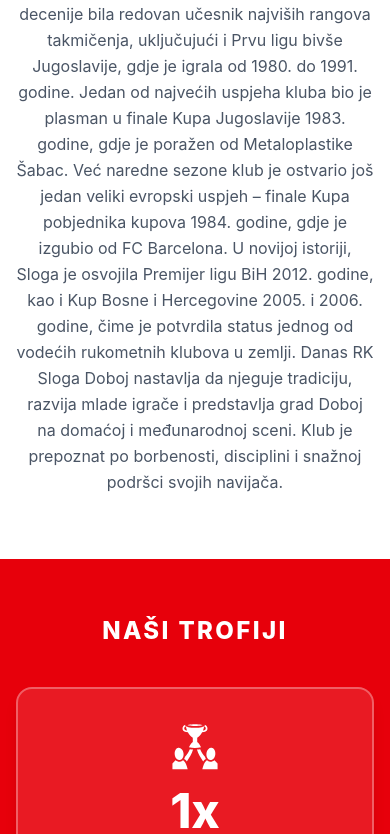
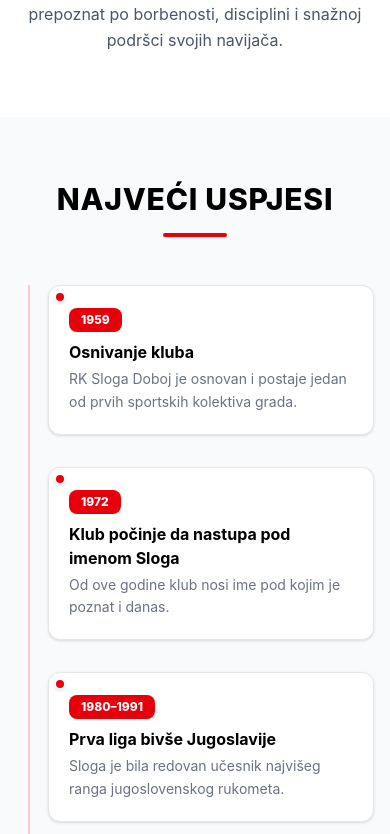
Before and after one commit to Bozidar99/MRKSlogaDoboj, a React (Vite) app: page /about in a window 390 px wide. Shown: the part 1210-2044 px from the top of the page. Built offline with nearby package versions, Linux system fonts and the light colour scheme; no server answers; the database is empty.

Commit message:
Update AboutComponent

```diff
--- a/src/components/MatchComponent.jsx
+++ b/src/components/MatchComponent.jsx
@@ -1,6 +1,7 @@
 import React, { useEffect, useState } from 'react'
 import { useSelector, useDispatch } from 'react-redux'
 import { fetchMatchData } from '../store/matchSlice'
+import { fetchIgraci } from '../store/playersSlice'
 import duca from "../assets/duca.jpg"
 
 function parseDatumVrijeme(datum, vrijeme) {
@@ -11,13 +12,24 @@
   return new Date(Number(y), Number(m) - 1, Number(d), Number(h), Number(min))
 }
 
+// Bira jednog igrača automatski, mijenja se svakih 7 dana bez ičije akcije
+function getWeeklyPlayerImage(players) {
+  const sviIgraci = players.filter(p => p.slika)
+  if (sviIgraci.length === 0) return null
+  const brojNedjelje = Math.floor(Date.now() / (7 * 24 * 60 * 60 * 1000))
+  const index = brojNedjelje % sviIgraci.length
+  return sviIgraci[index]
+}
+
 function MatchComponent() {
   const dispatch = useDispatch()
   const { sljedeca, prethodna, tabela, loading } = useSelector((state) => state.match)
+  const { golmani, krila, bekovi, pivoti } = useSelector((state) => state.players)
   const [timeLeft, setTimeLeft] = useState(null)
 
   useEffect(() => {
     dispatch(fetchMatchData())
+    dispatch(fetchIgraci())
   }, [dispatch])
 
   useEffect(() => {
@@ -51,15 +63,19 @@
     )
   }
 
+  const sviIgraci = [...golmani, ...krila, ...bekovi, ...pivoti]
+  const nedjeljniIgrac = getWeeklyPlayerImage(sviIgraci)
+  const prikazSlika = nedjeljniIgrac ? nedjeljniIgrac.slika : duca
+
   return (
     <div className="w-full bg-white text-black py-10 md:py-20">
       <div className="max-w-7xl mx-auto px-4 flex flex-col lg:flex-row gap-8 items-center lg:items-start justify-center">
 
-        {/* LIJEVA SLIKA */}
+        {/* LIJEVA SLIKA — automatski se mijenja svakih 7 dana */}
         <div className="hidden lg:flex flex-shrink-0 items-center justify-center">
           <img
-            src={duca}
-            alt="duca"
+            src={prikazSlika}
+            alt={nedjeljniIgrac ? nedjeljniIgrac.ime : "igrač"}
             className="h-[350px] object-cover rounded-xl border-10 border-red-600"
           />
         </div>
--- a/src/pages/About.jsx
+++ b/src/pages/About.jsx
@@ -16,6 +16,18 @@
   { naziv: "Premijer liga BiH", broj: 1, ikona: <GiChampions size={50} className="text-white" /> },
   { naziv: "Kup BiH", broj: 3, ikona: <GiTrophy size={50} className="text-white" /> },
   { naziv: "Kup RS", broj: 7, ikona: <GiLaurelCrown size={50} className="text-white" /> },
+]
+
+// Najveći istorijski uspesi kluba — fiksna vremenska linija
+const najveciUspesi = [
+  { godina: "1959", naslov: "Osnivanje kluba", opis: "RK Sloga Doboj je osnovan i postaje jedan od prvih sportskih kolektiva grada." },
+  { godina: "1972", naslov: "Klub počinje da nastupa pod imenom Sloga", opis: "Od ove godine klub nosi ime pod kojim je poznat i danas." },
+  { godina: "1980–1991", naslov: "Prva liga bivše Jugoslavije", opis: "Sloga je bila redovan učesnik najvišeg ranga jugoslovenskog rukometa." },
+  { godina: "1983", naslov: "Finale Kupa Jugoslavije", opis: "Klub je stigao do finala, gdje je poražen od Metaloplastike iz Šapca." },
+  { godina: "1984", naslov: "Finale Kupa pobjednika kupova", opis: "Najveći evropski uspjeh kluba — finale protiv FC Barcelone." },
+  { godina: "2005 / 2006", naslov: "Dvije titule Kupa BiH", opis: "Sloga osvaja Kup Bosne i Hercegovine dvije godine zaredom." },
+  { godina: "2012", naslov: "Prvak Premijer lige BiH", opis: "Klub osvaja titulu prvaka države, potvrđujući status vodećeg kluba u zemlji." },
+  { godina: "2002 — 2025", naslov: "7 titula Kupa Republike Srpske", opis: "Sloga je u ovom periodu čak 7 puta osvojila Kup Republike Srpske, čime je potvrdila status jednog od najuspješnijih klubova u regionu." },
 ]
 
 function About() {
@@ -66,12 +78,54 @@
           <div className="w-16 h-1 bg-red-600 mx-auto mb-6 rounded-full" />
 
           <p className="text-gray-600 text-base md:text-lg leading-relaxed max-w-3xl mx-auto">
-            Rukometni klub Sloga Doboj je sportski kolektiv iz Doboja u Bosni i Hercegovini, sa dugom i bogatom tradicijom u rukometu. Klub je osnovan 1959. godine i od tada predstavlja jedan od najvažnijih sportskih simbola grada.
-            Tokom svoje istorije, klub je mijenjao naziv u ranim godinama, da bi od 1972. godine nastupao pod imenom Sloga. Sloga je kroz decenije bila redovan učesnik najviših rangova takmičenja, uključujući i Prvu ligu bivše Jugoslavije, gdje je igrala od 1980. do 1991. godine.
-            Jedan od najvećih uspjeha kluba bio je plasman u finale Kupa Jugoslavije 1983. godine, gdje je poražen od Metaloplastike Šabac. Već naredne sezone klub je ostvario još jedan veliki evropski uspjeh – finale Kupa pobjednika kupova 1984. godine, gdje je izgubio od FC Barcelona.
-            U novijoj istoriji, Sloga je osvojila Premijer ligu BiH 2012. godine, kao i Kup Bosne i Hercegovine 2005. i 2006. godine, čime je potvrdila status jednog od vodećih rukometnih klubova u zemlji.
-            Danas RK Sloga Doboj nastavlja da njeguje tradiciju, razvija mlade igrače i predstavlja grad Doboj na domaćoj i međunarodnoj sceni. Klub je prepoznat po borbenosti, disciplini i snažnoj podršci svojih navijača.
+            Rukometni klub Sloga Doboj je sportski kolektiv iz Doboja u Bosni i Hercegovini, osnovan 1959. godine, sa dugom i bogatom tradicijom u rukometu i jedan od najvažnijih sportskih simbola grada.
+            Danas RK Sloga Doboj nastupa u Premijer ligi BiH, nastavlja da njeguje tradiciju, razvija mlade igrače i predstavlja grad Doboj na domaćoj i međunarodnoj sceni — prepoznat po borbenosti, disciplini i snažnoj podršci svojih navijača.
           </p>
+        </div>
+      </div>
+
+      {/* NAJVEĆI USPESI — VREMENSKA LINIJA */}
+      <div className="w-full bg-gray-50 py-16 px-4">
+        <div className="max-w-4xl mx-auto">
+          <div className="text-center mb-12">
+            <h2 className="text-3xl md:text-4xl font-extrabold text-black uppercase tracking-wide mb-4">
+              Najveći uspjesi
+            </h2>
+            <div className="w-16 h-1 bg-red-600 mx-auto rounded-full" />
+          </div>
+
+          <div className="relative pl-8 md:pl-0">
+            {/* Vertikalna linija */}
+            <div className="absolute left-3 md:left-1/2 top-0 bottom-0 w-0.5 bg-red-200 md:-translate-x-1/2" />
+
+            <div className="flex flex-col gap-8">
+              {najveciUspesi.map((dogadjaj, i) => (
+                <div
+                  key={i}
+                  className={`relative md:flex md:items-center md:gap-8 ${
+                    i % 2 === 0 ? "md:flex-row" : "md:flex-row-reverse"
+                  }`}
+                >
+                  {/* Tačka na liniji */}
+                  <div className="absolute left-3 md:left-1/2 top-1.5 w-3 h-3 rounded-full bg-red-600 border-2 border-white shadow -translate-x-1/2 z-10" />
+
+                  {/* Kartica */}
+                  <div className="md:w-1/2">
+                    <div className="bg-white rounded-xl border border-gray-200 shadow-sm p-5">
+                      <span className="inline-block bg-red-600 text-white text-xs font-extrabold px-3 py-1 rounded-lg mb-2">
+                        {dogadjaj.godina}
+                      </span>
+                      <h3 className="font-bold text-black text-base mb-1">{dogadjaj.naslov}</h3>
+                      <p className="text-gray-500 text-sm leading-relaxed">{dogadjaj.opis}</p>
+                    </div>
+                  </div>
+
+                  {/* Prazan prostor sa druge strane (samo desktop) */}
+                  <div className="hidden md:block md:w-1/2" />
+                </div>
+              ))}
+            </div>
+          </div>
         </div>
       </div>
 
@@ -108,7 +162,7 @@
 
           <div className="text-center mb-12">
             <h2 className="text-3xl md:text-4xl font-extrabold text-black uppercase tracking-wide mb-4">
-              Istorija kluba
+              Novinski arhiv
             </h2>
 
             <div className="w-16 h-1 bg-red-600 mx-auto rounded-full" />
```
